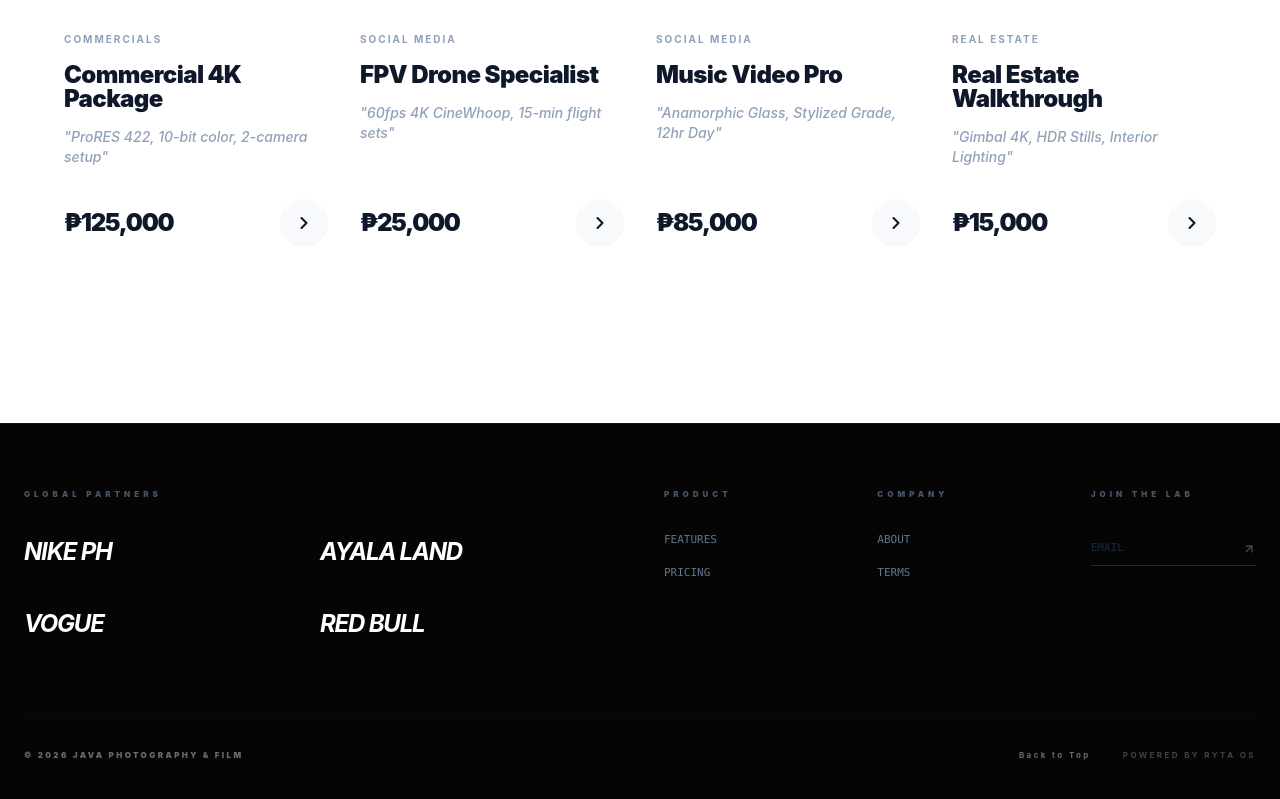
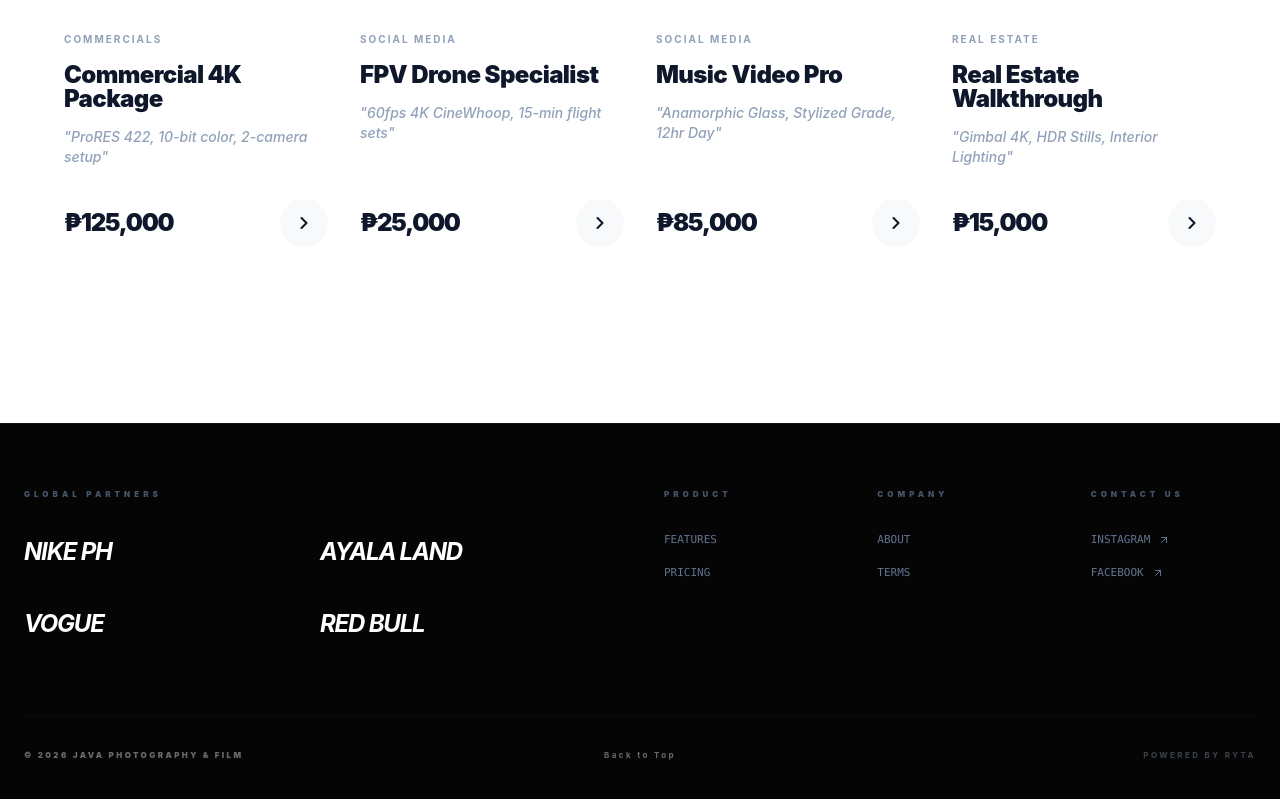
Before and after one commit to hya-founder/Film-OS, a React (Vite) app in the folder apps/client/: page / in a window 1280 px wide. Shown: the part 441-1240 px from the top of the page. Built offline with nearby package versions, Linux system fonts and the light colour scheme.

Commit message:
Update footer with centered back-to-top, new branding, and social links

```diff
--- a/apps/client/src/App.jsx
+++ b/apps/client/src/App.jsx
@@ -200,22 +200,36 @@ const App = () => {
             </div>
           </div>
           <div className="md:col-span-2 space-y-8">
-            <h4 className="text-[8px] tracking-[0.5em] text-slate-600 uppercase font-black">Join The Lab</h4>
-            <div className="relative group">
-              <input
-                type="email"
-                placeholder="EMAIL"
-                className="w-full bg-transparent border-b border-slate-800 py-2 text-[11px] font-mono text-white outline-none focus:border-white transition-colors placeholder:text-slate-800"
-              />
-              <ArrowUpRight size={14} className="absolute right-0 top-1/2 -translate-y-1/2 text-slate-600 group-hover:text-white transition-colors" />
+            <h4 className="text-[8px] tracking-[0.5em] text-slate-600 uppercase font-black">Contact Us</h4>
+            <div className="flex flex-col gap-4">
+              <a
+                href="https://www.instagram.com/javaphotographyfilms/"
+                target="_blank"
+                rel="noopener noreferrer"
+                className="text-[11px] font-mono text-slate-500 hover:text-white transition-colors uppercase flex items-center gap-2"
+              >
+                Instagram
+                <ArrowUpRight size={12} />
+              </a>
+              <a
+                href="https://www.facebook.com/javaphotographyandfilm"
+                target="_blank"
+                rel="noopener noreferrer"
+                className="text-[11px] font-mono text-slate-500 hover:text-white transition-colors uppercase flex items-center gap-2"
+              >
+                Facebook
+                <ArrowUpRight size={12} />
+              </a>
             </div>
           </div>
         </div>
-        <div className="flex justify-between items-center text-[8px] tracking-[0.3em] uppercase text-white opacity-40 font-black mt-20 pt-8 border-t border-white/5">
-          <span>© 2026 JAVA PHOTOGRAPHY & FILM</span>
-          <div className="flex items-center gap-8">
+        <div className="grid grid-cols-3 items-center text-[8px] tracking-[0.3em] uppercase text-white opacity-40 font-black mt-20 pt-8 border-t border-white/5">
+          <span className="text-left">© 2026 JAVA PHOTOGRAPHY & FILM</span>
+          <div className="flex justify-center">
             <button onClick={() => window.scrollTo({ top: 0, behavior: 'smooth' })} className="hover:opacity-100 transition-opacity cursor-pointer font-bold">Back to Top</button>
-            <span className="opacity-100 text-slate-400 font-bold">POWERED BY RYTA OS</span>
+          </div>
+          <div className="flex justify-end">
+            <span className="opacity-100 text-slate-400 font-bold">Powered by ryta</span>
           </div>
         </div>
       </div>
```
